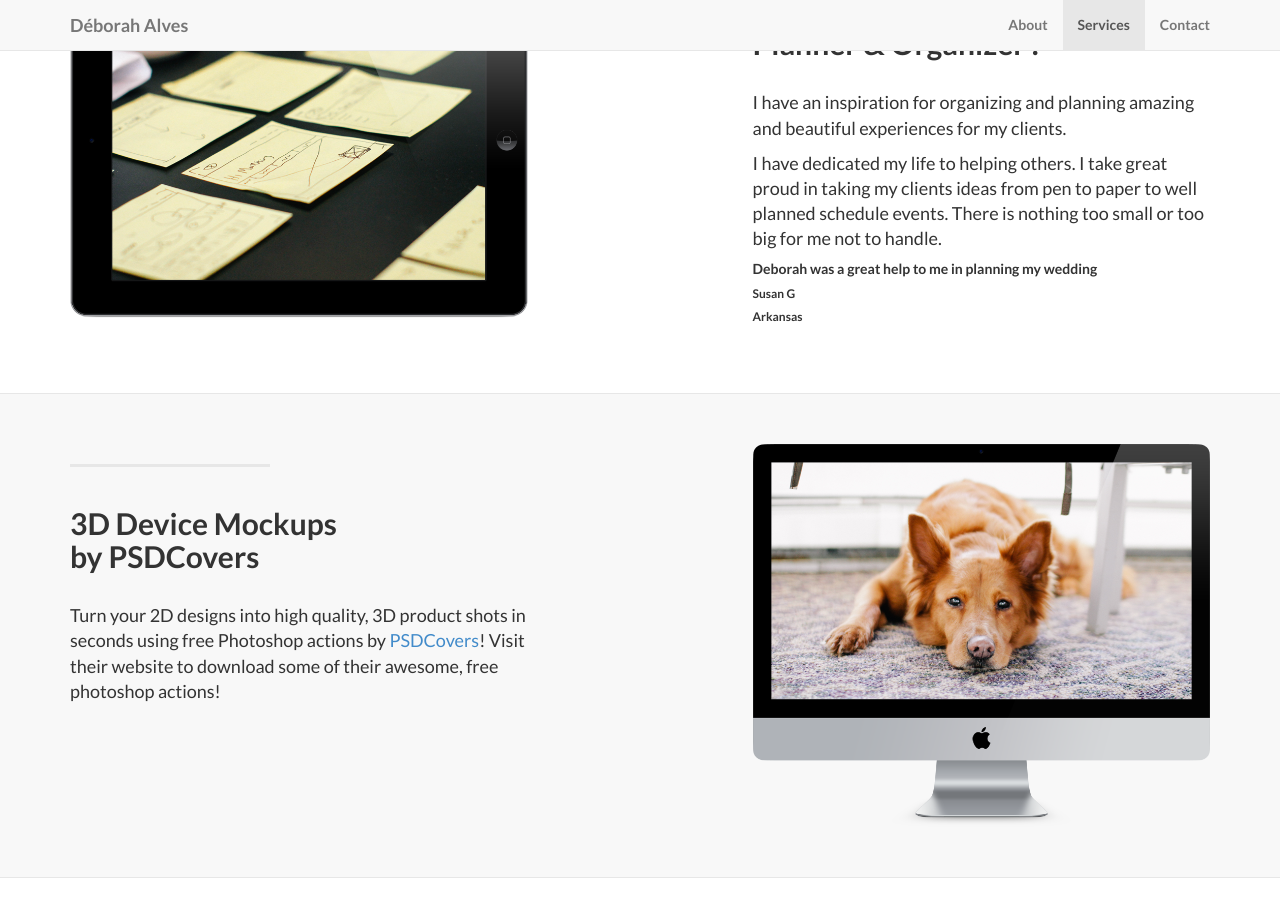
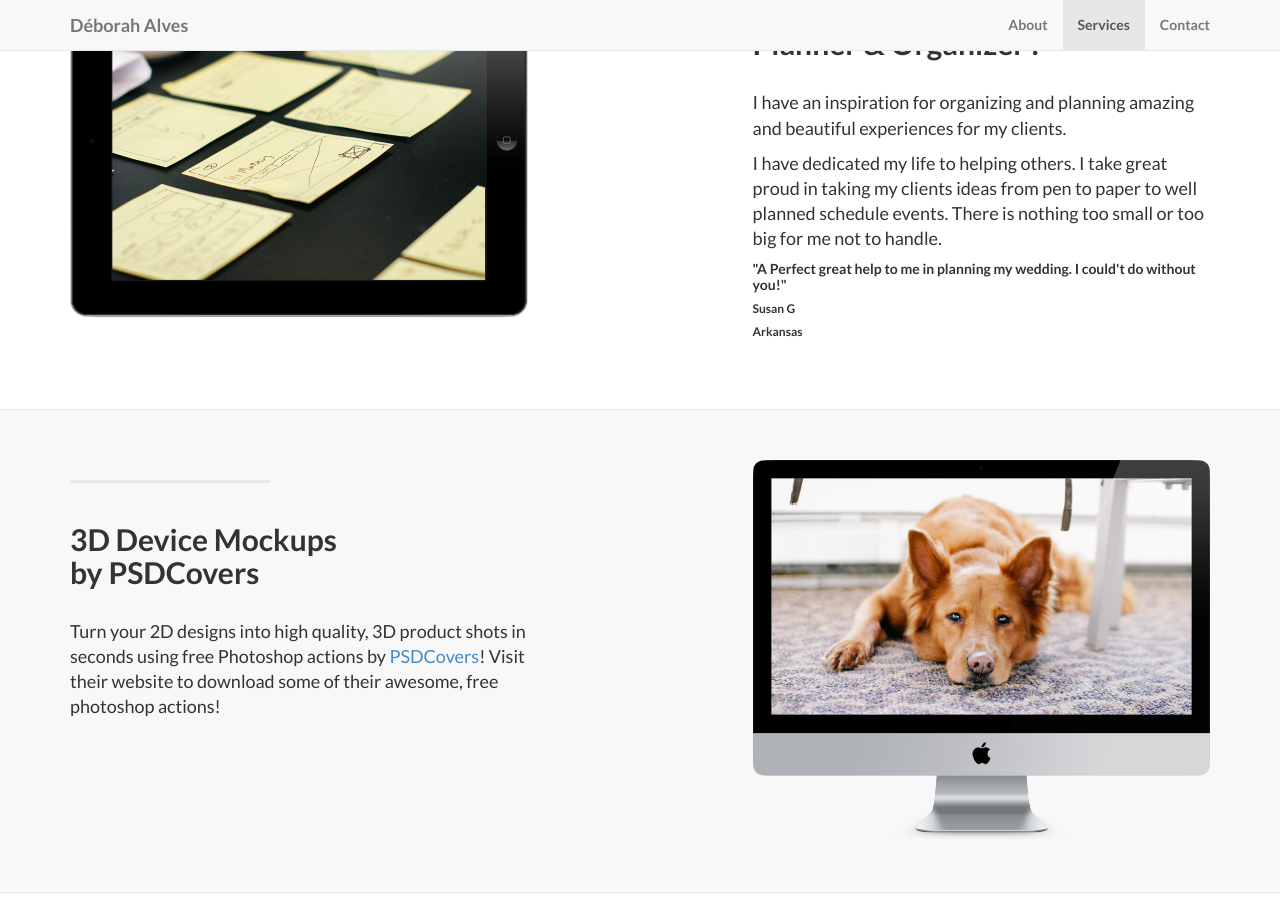
Before and after one commit to deborahyalves/deborahyalves.github.io, a Jekyll site: the page built from index.html, in a window 1280 px wide and 900 px high, scrolled down 1037 px. Built offline with Jekyll 4.4.1, drawn with Linux system fonts in a browser that asks for light colours.

Commit message:
Update 2014-09-21-services-1.markdown

```diff
--- a/_posts/2014-09-21-services-1.markdown
+++ b/_posts/2014-09-21-services-1.markdown
@@ -10,6 +10,6 @@ description: |
   <p>I have dedicated my life to helping others. I take great proud in taking my clients ideas from pen to paper to well planned schedule events. There is nothing too small or too big for me not to handle.</p>
 
 
-<h5>Deborah was a great help to me in planning my wedding</h5>
+<h5> "A Perfect great help to me in planning my wedding. I could't do without you!"</h5>
   <p><h6>Susan G</h6>
   <h6>Arkansas</h6></p>
```
